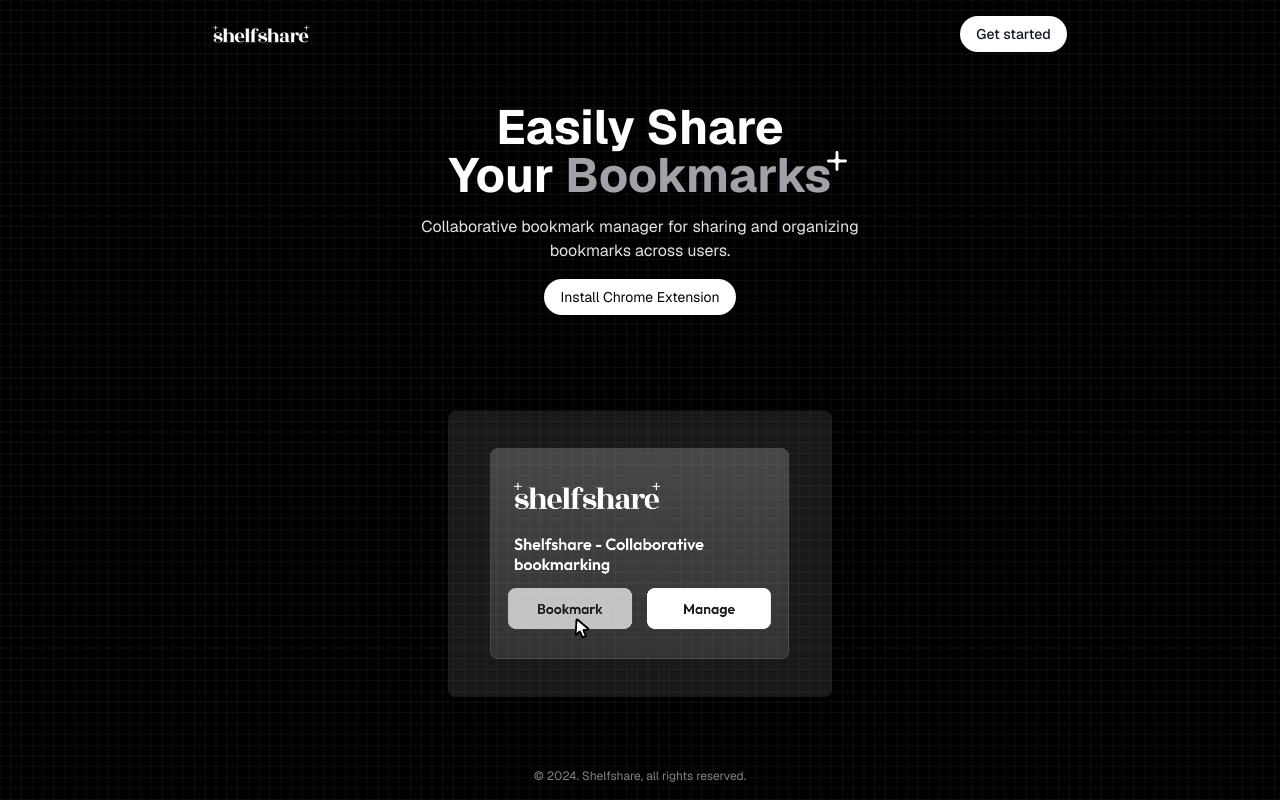
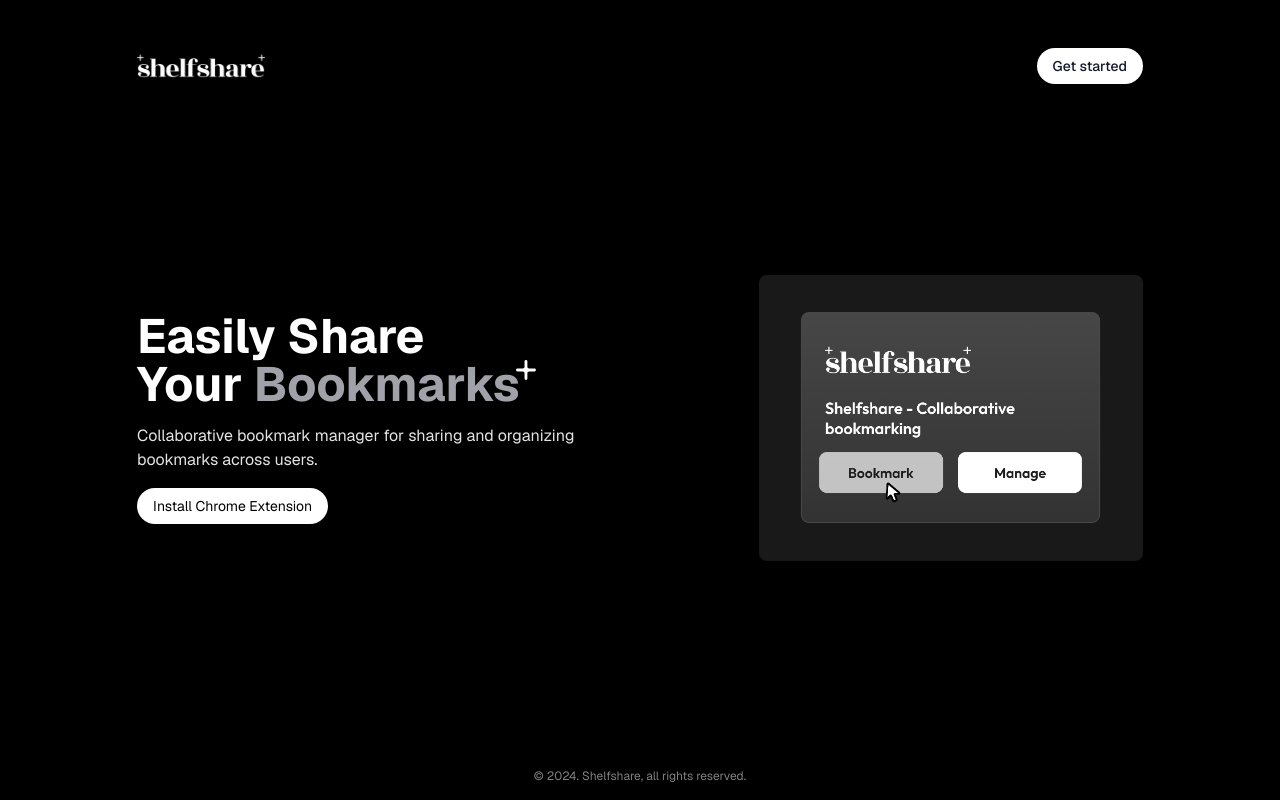
Before and after one commit to lucastso/shelfshare-panel, a Next.js app: page / in a window 1280 px wide. Built offline with nearby package versions, Linux system fonts and the light colour scheme.

Commit message:
min changes

```diff
--- a/src/app/page.tsx
+++ b/src/app/page.tsx
@@ -4,11 +4,11 @@ import Image from "next/image";
 
 const Home = () => {
   return (
-    <section className="bg-hero">
+    <section className="max-w-7xl mx-auto flex flex-col items-center justify-between h-screen">
       <Navbar />
-      <div className="mx-auto mb-auto overflow-x-hidden h-screen flex flex-col items-center justify-center space-y-24">
-        <section className="xs:max-w-full lg:max-w-lg flex flex-col items-center justify-center space-y-4 xs:px-6 lg:px-0">
-          <h1 className="text-white xs:text-3xl lg:text-5xl text-center leading-tight font-bold">
+      <div className="flex xs:flex-col lg:flex-row items-center justify-between xs:space-y-12 lg:space-y-0">
+        <section className="flex flex-col items-start space-y-4 xs:px-6 lg:px-0">
+          <h1 className="text-white xs:text-3xl lg:text-5xl font-bold">
             Easily Share <br /> Your{" "}
             <div className="relative inline-block">
               <Image
@@ -21,7 +21,7 @@ const Home = () => {
               <span className="text-zinc-400">Bookmarks</span>
             </div>
           </h1>
-          <span className="text-zinc-200 text-center lg:text-base xs:text-sm">
+          <span className="text-zinc-200 lg:text-base xs:text-sm xs:w-full lg:w-3/4">
             Collaborative bookmark manager for sharing and organizing bookmarks
             across users.
           </span>
--- a/src/components/footer/index.tsx
+++ b/src/components/footer/index.tsx
@@ -1,6 +1,6 @@
 const Footer = () => {
   return (
-    <footer className="fixed bottom-0 flex items-center justify-center w-screen py-4 text-xs opacity-50 text-white">
+    <footer className="py-4 text-xs opacity-50 text-white">
       &copy; 2024. Shelfshare, all rights reserved.
     </footer>
   );
--- a/src/components/navbar/index.tsx
+++ b/src/components/navbar/index.tsx
@@ -4,15 +4,8 @@ import React from "react";
 
 const Navbar = () => {
   return (
-    <nav className="py-4 w-full fixed top-0">
-      <div className="flex items-center justify-between mx-auto xs:w-full lg:w-4/6 text-sm text-gray-400 font-medium xs:px-6 lg:px-0">
-        <Image
-          src="/logo.png"
-          alt=""
-          width={512}
-          height={256}
-          className="w-24"
-        />
+    <nav className="pt-12 w-full flex items-center justify-between text-sm text-gray-400 font-medium xs:px-6 lg:px-0">
+      <Image src="/logo.png" alt="" width={512} height={256} className="w-32" />
 
       <Link
         href="/sign-in"
@@ -20,7 +13,6 @@ const Navbar = () => {
       >
         Get started
       </Link>
-      </div>
     </nav>
   );
 };
```
Lines whose indentation alone changed are shown as unchanged.
